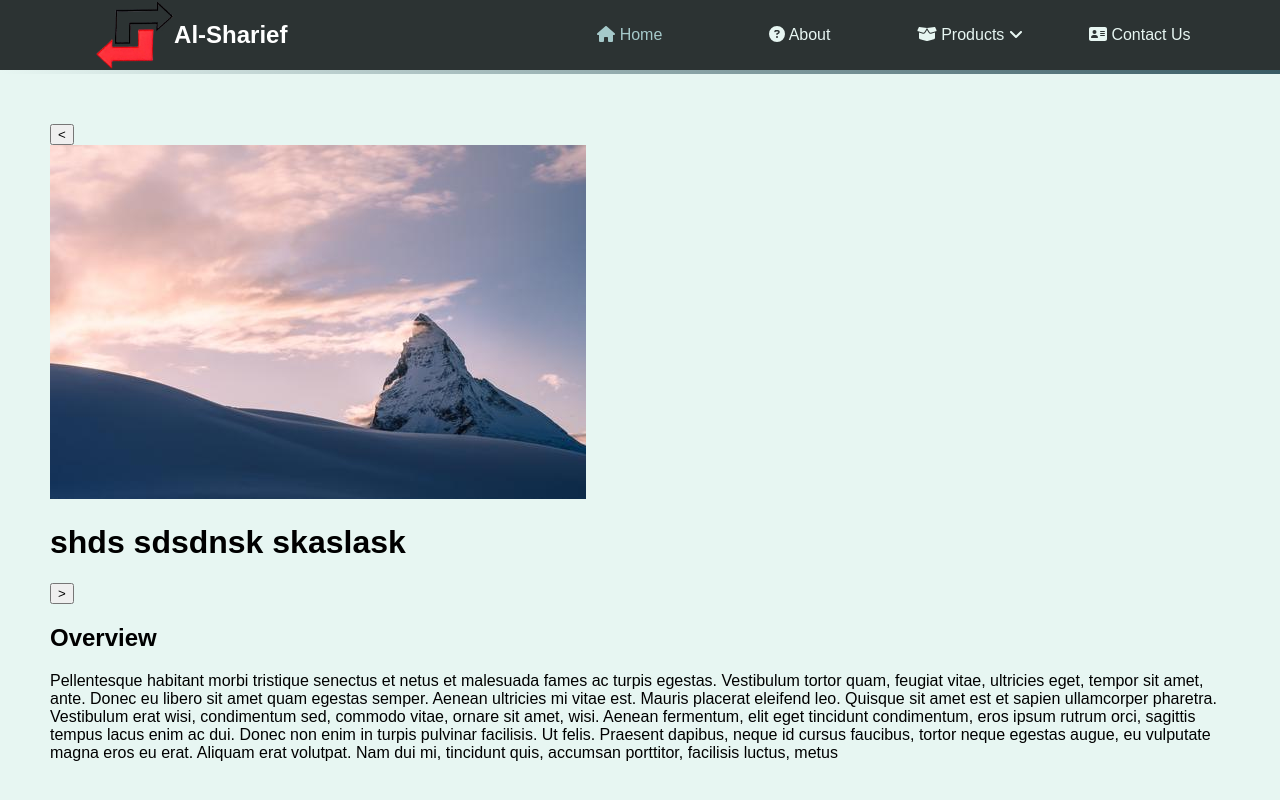
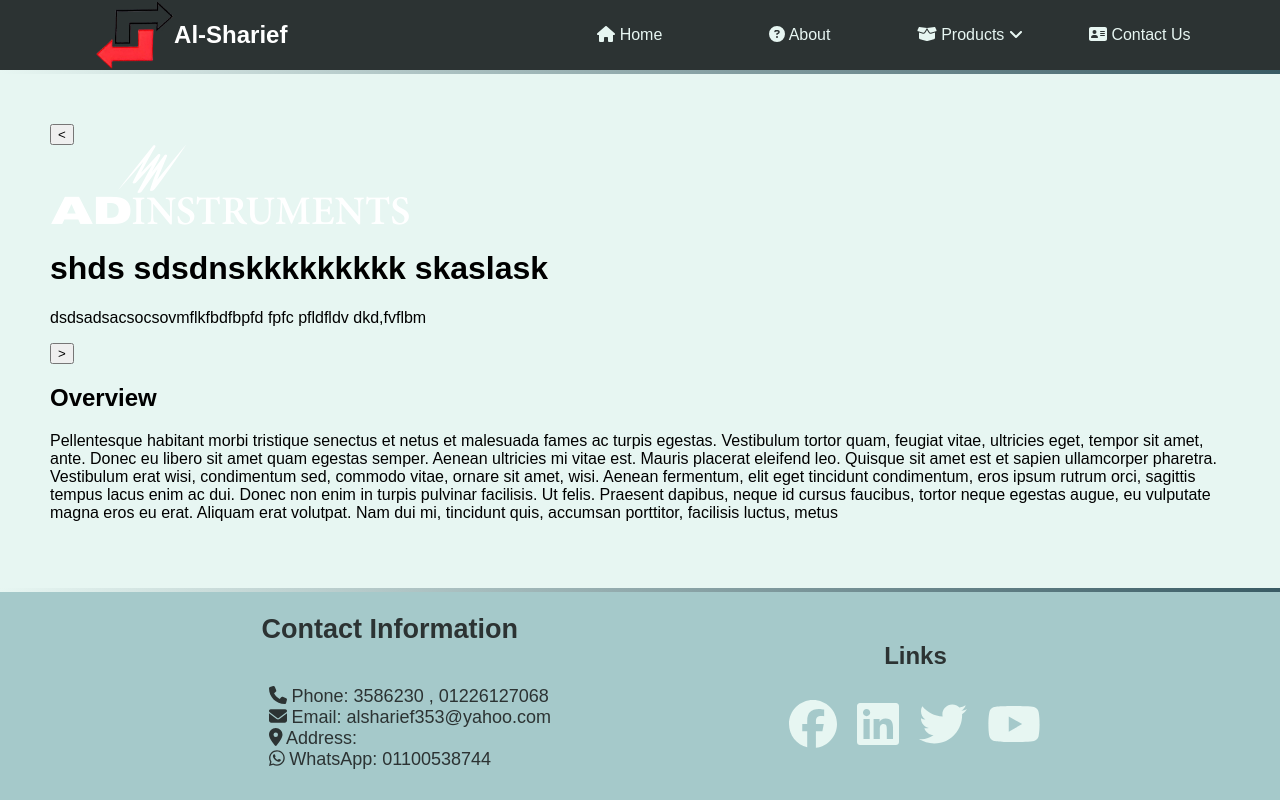
Before and after one commit to Youssef-Hesham/AL, a React (Create React App) app: page / in a window 1280 px wide. Before the commit this address led to /home. Shown: the top 800 px of the page. Built offline with nearby package versions, Linux system fonts and the light colour scheme.

Commit message:
changed default home page

```diff
--- a/src/App.js
+++ b/src/App.js
@@ -7,11 +7,11 @@ import Products from "./products";
 function App() {
   return (
     <Routes>
-      <Route path="/home" element={<Home />} />
+      <Route path="/" element={<Home />} />
       <Route path="/about" element={<About />} />
       <Route path="/products" element={<Products />} />
       <Route path="/contact" element={<Contact />} />
-      <Route path="*" element={<Navigate to="/home" replace />} />
+      <Route path="*" element={<Navigate to="/" replace />} />
     </Routes>
   );
 }
--- a/src/Footer.js
+++ b/src/Footer.js
@@ -11,7 +11,7 @@ import {
   faWhatsapp,
   faYoutube,
 } from "@fortawesome/free-brands-svg-icons";
-import carouselItems from "./Images";
+import images from "./Images";
 function Footer() {
   return (
     <footer>
@@ -52,9 +52,9 @@ function Footer() {
       <div className="partners">
         <h2>Partners</h2>
         <div className="partner-logos">
-          <img src={carouselItems[4].src} alt="logo" />
-          <img src={carouselItems[5].src} alt="logo" />
-          <img src={carouselItems[6].src} alt="logo" />
+          <img src={images[4].src} alt="logo" />
+          <img src={images[5].src} alt="logo" />
+          <img src={images[6].src} alt="logo" />
         </div>
       </div>
     </footer>
--- a/src/Home.js
+++ b/src/Home.js
@@ -1,9 +1,9 @@
 import Carousel from "./carousel";
-import carouselItems from "./Images";
+import { carouselImages } from "./Images";
 function Home() {
   return (
     <div className="main">
-      <Carousel items={carouselItems} />
+      <Carousel items={carouselImages} />
       <section>
         <h2>Overview </h2>
         <p>
--- a/src/Images.js
+++ b/src/Images.js
@@ -1,13 +1,11 @@
-const carouselItems = [
+const images = [
   {
     index: 0,
     src: "Images/Carousel-Images/866.jpg",
-    text: "shds sdsdnsk skaslask",
   },
   {
     index: 1,
     src: "Images/Carousel-Images/grayscale.jpg",
-    text: "shds sdsdnskkkkkkkkk skaslask",
   },
   {
     index: 2,
@@ -31,30 +29,25 @@ const carouselItems = [
   },
 ];
 
-export const companyLogos = [
+export const carouselImages = [
   {
     index: 0,
-    src: "images/logos/logo-notext.png",
+    src: "Images/Carousel-Images/adinstruments-logo.png",
+    text: "shds sdsdnskkkkkkkkk skaslask",
+    description: "dsdsadsacsocsovmflkfbdfbpfd fpfc pfldfldv dkd,fvflbm  ",
   },
   {
     index: 1,
-    src: "Images/logos/logo.png",
+    src: "Images/Carousel-Images/diagnosyslogo.png",
+    text: "shds sdsdnskkkkkkkkk skaslask",
+    description: "dsdsadsacsocsovmflkfbdfbpfd fpfc pfldfldv dkd,fvflbm  ",
+  },
+  {
+    index: 2,
+    src: "Images/Carousel-Images/optika.png",
+    text: "shds sdsdnskkkkkkkkk skaslask",
+    description: "dsdsadsacsocsovmflkfbdfbpfd fpfc pfldfldv dkd,fvflbm  ",
   },
 ];
 
-export const partners = [
-  {
-    index: 0,
-    src: "Images/Partners/adinstruments-logo.png",
-  },
-  {
-    index: 1,
-    src: "images/partners/diagnosyslogo.png",
-  },
-  {
-    index: 2,
-    src: "images/partners/optika.png",
-  },
-];
-
-export default carouselItems;
+export default images;
--- a/src/Navbar.js
+++ b/src/Navbar.js
@@ -7,7 +7,7 @@ import {
   faAddressCard,
 } from "@fortawesome/free-solid-svg-icons";
 import { FontAwesomeIcon } from "@fortawesome/react-fontawesome";
-import carouselItems from "./Images";
+import images from "./Images";
 
 function Navbr() {
   let activeClassName = "nav-active";
@@ -16,8 +16,8 @@ function Navbr() {
     <nav>
       <ul className="navbar">
         <li className="logo-container">
-          <Link to="/home" className="logo-container">
-            <img className="nav-logo" alt="logo" src={carouselItems[2].src} />
+          <Link to="/" className="logo-container">
+            <img className="nav-logo" alt="logo" src={images[2].src} />
             <h1 className="logo-name">Al-Sharief</h1>
           </Link>
         </li>
@@ -53,13 +53,13 @@ function Navbr() {
               <FontAwesomeIcon icon={faAngleDown} />
             </NavLink>{" "}
             <div className="submenu">
-              <Link to="/home" className="submenu-item">
+              <Link to="/" className="submenu-item">
                 ddfdf
               </Link>
-              <Link to="/home" className="submenu-item">
+              <Link to="/" className="submenu-item">
                 ddfdf
               </Link>
-              <Link to="/home" className="submenu-item">
+              <Link to="/" className="submenu-item">
                 ddfdf
               </Link>
             </div>
--- a/src/carousel.js
+++ b/src/carousel.js
@@ -1,8 +1,11 @@
-import { useState } from "react";
+import { useState, useEffect } from "react";
 
 function Carousel({ items }) {
   const [itemIndex, updateItemIndex] = useState(0);
 
+  useEffect(() => {
+    console.log("hi");
+  }, [itemIndex]);
   function nextItem() {
     if (itemIndex === items.length - 1) {
       updateItemIndex(0);
@@ -20,13 +23,18 @@ function Carousel({ items }) {
   }
 
   return (
-    <div>
-      <button onClick={prevItem}>{"<"}</button>
+    <div className="carouselCard">
+      <button className="carouselButton" onClick={prevItem}>
+        {"<"}
+      </button>
       <div>
         <img className="carouselImg" src={items[itemIndex].src} alt="product" />
       </div>
       <h1>{items[itemIndex].text}</h1>
-      <button onClick={nextItem}>{">"}</button>
+      <p>{items[itemIndex].description}</p>
+      <button className="carouselButton" onClick={nextItem}>
+        {">"}
+      </button>
     </div>
   );
 }
```
